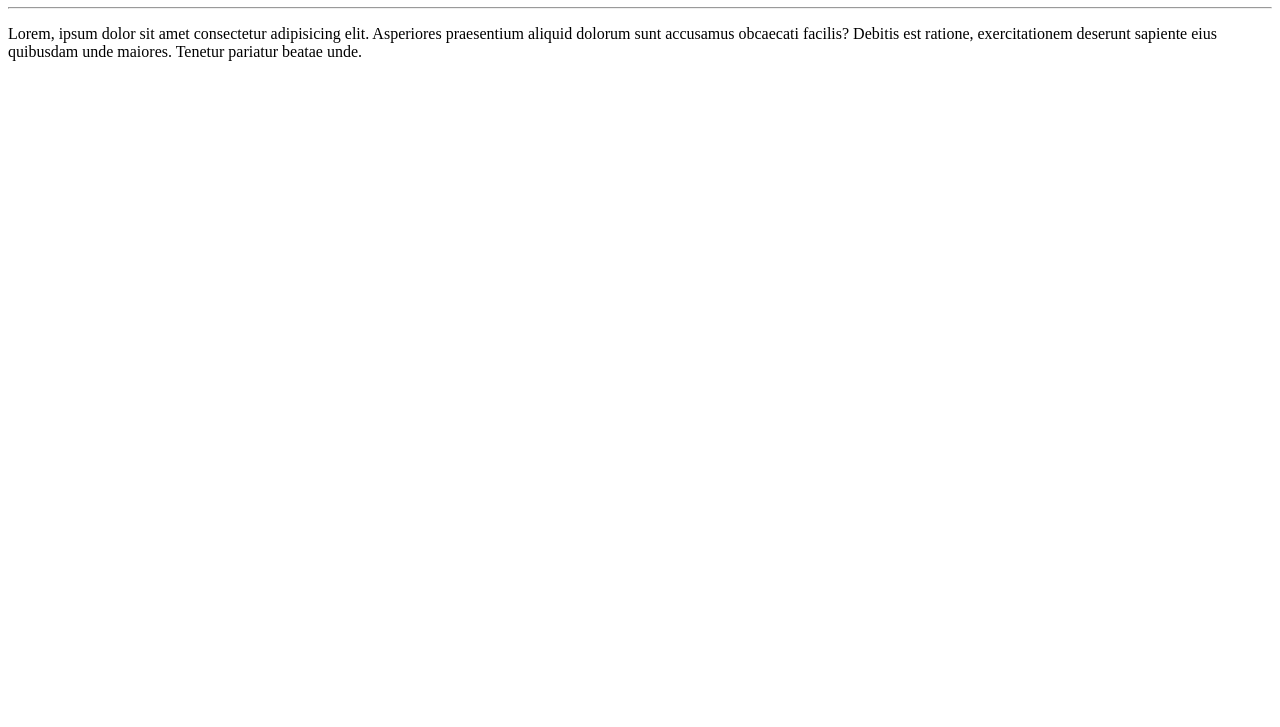
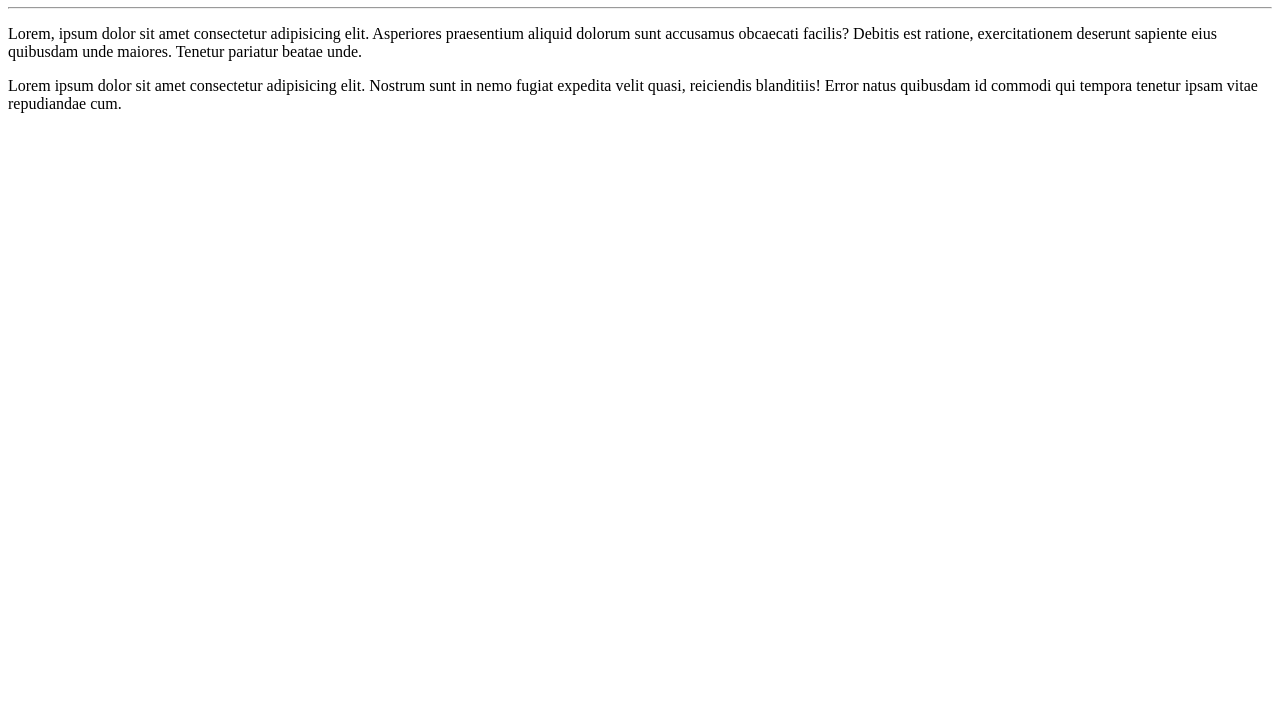
Before and after one commit to LeandroRDS/Ola-Mundo-, a plain HTML site: page site-exemplo/index.html in a window 1280 px wide. Shown: the part 73-800 px from the top of the page. Drawn offline with Linux system fonts and the light colour scheme.

Commit message:
Adicionei   um paragrafo de lorem y

```diff
--- a/site-exemplo/index.html
+++ b/site-exemplo/index.html
@@ -10,5 +10,6 @@
     <h1>Olá, Mundo!</h1>
     <hr>
     <p>Lorem, ipsum dolor sit amet consectetur adipisicing elit. Asperiores praesentium aliquid dolorum sunt accusamus obcaecati facilis? Debitis est ratione, exercitationem deserunt sapiente eius quibusdam unde maiores. Tenetur pariatur beatae unde.</p>
+    <p>Lorem ipsum dolor sit amet consectetur adipisicing elit. Nostrum sunt in nemo fugiat expedita velit quasi, reiciendis blanditiis! Error natus quibusdam id commodi qui tempora tenetur ipsam vitae repudiandae cum.</p>
 </body>
 </html>
```
